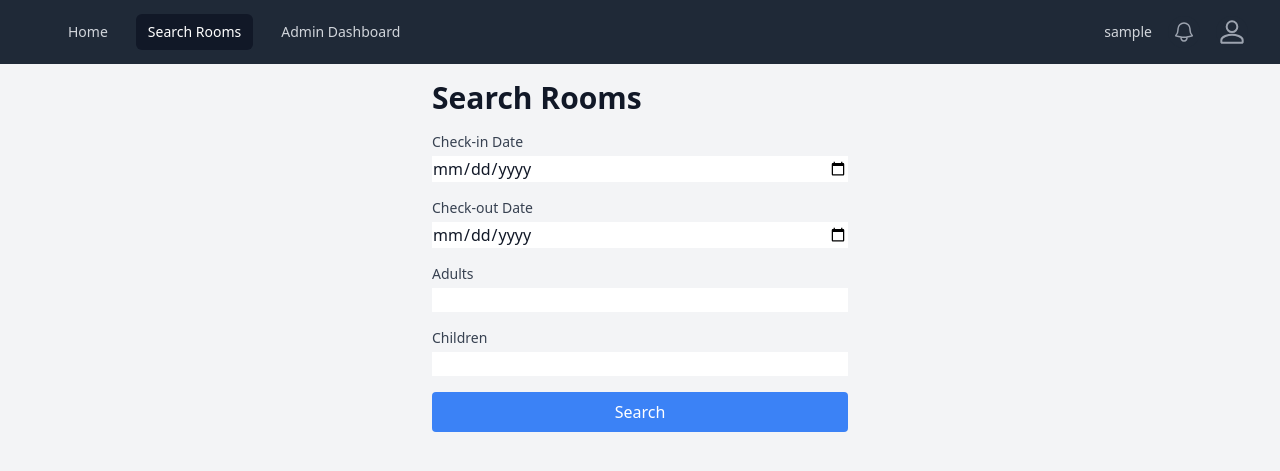
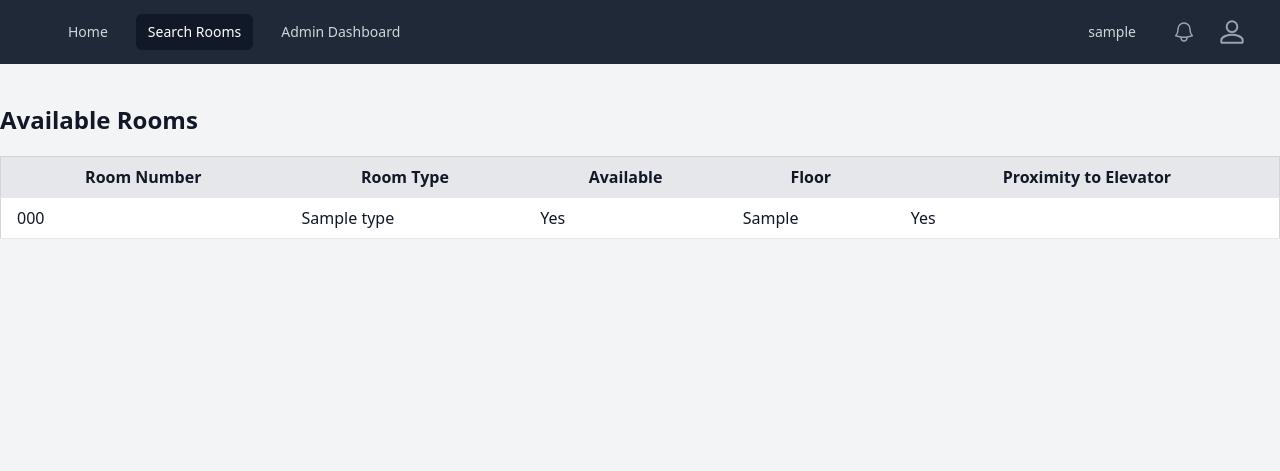
Before and after one commit to TonyLe02/Roombooking, a PHP site: page /search.php in a window 1280 px wide. Shown: the top 471 px of the page. Run offline with PHP 8.4, Linux system fonts and the light colour scheme; the visitor is signed in with stand-in values (Sample User, id 1); tables that the repository leaves empty or names only in its code hold one stand-in row (values such as "Sample post").

Commit message:
refractor: search.php to display available rooms with room details

```diff
--- a/src/login.php
+++ b/src/login.php
@@ -29,7 +29,7 @@ if ($_SERVER['REQUEST_METHOD'] == 'POST') {
 
             // Redirect based on role
             if ($role == 'admin') {
-                header("Location: /Roombooking/src/admin.php");
+                header("Location: /Roombooking/src/search.php");
             } else {
                 header("Location: /Roombooking/src/search.php");
             }
@@ -107,7 +107,9 @@ if ($_SERVER['REQUEST_METHOD'] == 'POST') {
                             <a href="/Roombooking/src/register.php" class="rounded-md px-3 py-2 text-sm font-medium text-gray-300 hover:bg-gray-700 hover:text-white">Register</a>
                             <a href="/Roombooking/src/login.php" class="rounded-md bg-gray-900 px-3 py-2 text-sm font-medium text-white" aria-current="page">Login</a>
                             <a href="/Roombooking/src/search.php" class="rounded-md px-3 py-2 text-sm font-medium text-gray-300 hover:bg-gray-700 hover:text-white">Search Rooms</a>
+                            <?php if (isset($_SESSION['role']) && $_SESSION['role'] === 'admin') : ?>
                                 <a href="/Roombooking/src/admin.php" class="rounded-md px-3 py-2 text-sm font-medium text-gray-300 hover:bg-gray-700 hover:text-white">Admin Dashboard</a>
+                            <?php endif; ?>
                         </div>
                     </div>
                 </div>
--- a/src/register.php
+++ b/src/register.php
@@ -59,7 +59,9 @@
                             <a href="/Roombooking/src/register.php" class="rounded-md bg-gray-900 px-3 py-2 text-sm font-medium text-white" aria-current="page">Register</a>
                             <a href="/Roombooking/src/login.php" class="rounded-md px-3 py-2 text-sm font-medium text-gray-300 hover:bg-gray-700 hover:text-white">Login</a>
                             <a href="/Roombooking/src/search.php" class="rounded-md px-3 py-2 text-sm font-medium text-gray-300 hover:bg-gray-700 hover:text-white">Search Rooms</a>
+                            <?php if (isset($_SESSION['role']) && $_SESSION['role'] === 'admin') : ?>
                                 <a href="/Roombooking/src/admin.php" class="rounded-md px-3 py-2 text-sm font-medium text-gray-300 hover:bg-gray-700 hover:text-white">Admin Dashboard</a>
+                            <?php endif; ?>
                         </div>
                     </div>
                 </div>
--- a/src/search.php
+++ b/src/search.php
@@ -170,71 +170,91 @@ unset($_SESSION['logged_success']);
             </div>
     </nav>
 
-    <!-- Main Content -->
-    <div class="container mx-auto max-w-md p-4">
-        <h1 class="text-3xl font-bold text-gray-900">Search Rooms</h1>
-        <form action="search.php" method="GET" class="mt-4">
-            <div class="mb-4">
-                <label for="check_in" class="block text-sm font-medium text-gray-700">Check-in Date</label>
-                <input type="date" name="check_in" id="check_in" class="mt-1 block w-full" required>
-            </div>
-            <div class="mb-4">
-                <label for="check_out" class="block text-sm font-medium text-gray-700">Check-out Date</label>
-                <input type="date" name="check_out" id="check_out" class="mt-1 block w-full" required>
-            </div>
-            <div class="mb-4">
-                <label for="adults" class="block text-sm font-medium text-gray-700">Adults</label>
-                <input type="number" name="adults" id="adults" class="mt-1 block w-full" required>
-            </div>
-            <div class="mb-4">
-                <label for="children" class="block text-sm font-medium text-gray-700">Children</label>
-                <input type="number" name="children" id="children" class="mt-1 block w-full" required>
-            </div>
-            <button type="submit" class="w-full bg-blue-500 text-white py-2 px-4 rounded">Search</button>
-        </form>
+    <!-- Main content -->
+    <?php
+    $servername = "localhost";
+    $username = "root"; // Default XAMPP MySQL username
+    $password = ""; // Default XAMPP MySQL password
+    $dbname = "roombooking";
 
-        <?php
-        if ($_SERVER['REQUEST_METHOD'] == 'GET' && isset($_GET['check_in'])) {
-            require '../config.php'; // Database connection
+    // Enable error reporting
+    mysqli_report(MYSQLI_REPORT_ERROR | MYSQLI_REPORT_STRICT);
 
-            $check_in = $_GET['check_in'];
-            $check_out = $_GET['check_out'];
-            $adults = $_GET['adults'];
-            $children = $_GET['children'];
+    try {
+        // Create connection
+        $conn = new mysqli($servername, $username, $password, $dbname);
 
-            $stmt = $conn->prepare("SELECT rooms.room_number, room_types.name, room_types.description
-                                    FROM rooms
-                                    JOIN room_types ON rooms.type_id = room_types.id
-                                    WHERE rooms.id NOT IN (
-                                        SELECT room_id FROM bookings
-                                        WHERE (check_in <= ? AND check_out >= ?)
-                                        OR (check_in <= ? AND check_out >= ?)
-                                    )
-                                    AND room_types.max_adults >= ?
-                                    AND room_types.max_children >= ?");
-            $stmt->bind_param("ssssii", $check_in, $check_in, $check_out, $check_out, $adults, $children);
-            $stmt->execute();
-            $result = $stmt->get_result();
+        // Check connection
+        if ($conn->connect_error) {
+            throw new Exception("Connection failed: " . $conn->connect_error);
+        }
 
-            if ($result->num_rows > 0) {
-                echo "<div class='mt-4'>";
-                while ($row = $result->fetch_assoc()) {
-                    echo "<div class='p-4 bg-white shadow mb-4'>";
-                    echo "<h2 class='text-xl font-bold'>" . $row['name'] . "</h2>";
-                    echo "<p>" . $row['description'] . "</p>";
-                    echo "<p>Room Number: " . $row['room_number'] . "</p>";
-                    echo "</div>";
-                }
-                echo "</div>";
-            } else {
-                echo "<p class='text-red-500 text-center mt-4'>No rooms available for the selected dates.</p>";
+        // Query to fetch room details along with room type
+        $sql = "SELECT r.id, r.room_number, rt.name AS room_type, r.available, r.floor, r.proximity_to_elevator
+            FROM rooms r
+            JOIN room_types rt ON r.type_id = rt.id";
+
+        $result = $conn->query($sql);
+
+        // Start the HTML output
+        echo "<!DOCTYPE html>
+    <html lang='en'>
+    <head>
+        <meta charset='UTF-8'>
+        <meta name='viewport' content='width=device-width, initial-scale=1.0'>
+        <title>Room Booking</title>
+        <link href='https://cdn.jsdelivr.net/npm/tailwindcss@2.2.19/dist/tailwind.min.css' rel='stylesheet'>
+    </head>
+    <body class='bg-gray-100'>
+        <div class='container mx-auto mt-10'>
+            <h1 class='text-2xl font-bold mb-5'>Available Rooms</h1>";
+
+        // Check if there are results
+        if ($result->num_rows > 0) {
+            // Start the Tailwind CSS styled table
+            echo "<table class='min-w-full bg-white border border-gray-300'>
+                <thead>
+                    <tr class='bg-gray-200'>
+                        <th class='py-2 px-4 border-b'>Room Number</th>
+                        <th class='py-2 px-4 border-b'>Room Type</th>
+                        <th class='py-2 px-4 border-b'>Available</th>
+                        <th class='py-2 px-4 border-b'>Floor</th>
+                        <th class='py-2 px-4 border-b'>Proximity to Elevator</th>
+                    </tr>
+                </thead>
+                <tbody>";
+
+            // Output data for each row
+            while ($row = $result->fetch_assoc()) {
+                echo "<tr class='hover:bg-gray-100'>
+                    <td class='py-2 px-4 border-b'>" . htmlspecialchars($row['room_number']) . "</td>
+                    <td class='py-2 px-4 border-b'>" . htmlspecialchars($row['room_type']) . "</td>
+                    <td class='py-2 px-4 border-b'>" . ($row['available'] ? 'Yes' : 'No') . "</td>
+                    <td class='py-2 px-4 border-b'>" . htmlspecialchars($row['floor']) . "</td>
+                    <td class='py-2 px-4 border-b'>" . ($row['proximity_to_elevator'] ? 'Yes' : 'No') . "</td>
+                  </tr>";
             }
+            // End the table
+            echo "</tbody></table>";
+        } else {
+            echo "<p class='text-red-500'>No rooms found.</p>";
+        }
 
-            $stmt->close();
+        // End the HTML output
+        echo "</div>
+    </body>
+    </html>";
+    } catch (Exception $e) {
+        // Handle connection error
+        echo "Error: " . $e->getMessage();
+    } finally {
+        // Close connection
+        if (isset($conn) && $conn->ping()) {
             $conn->close();
         }
-        ?>
-    </div>
+    }
+    ?>
+
 
 
 
```
Lines whose indentation alone changed are shown as unchanged.
